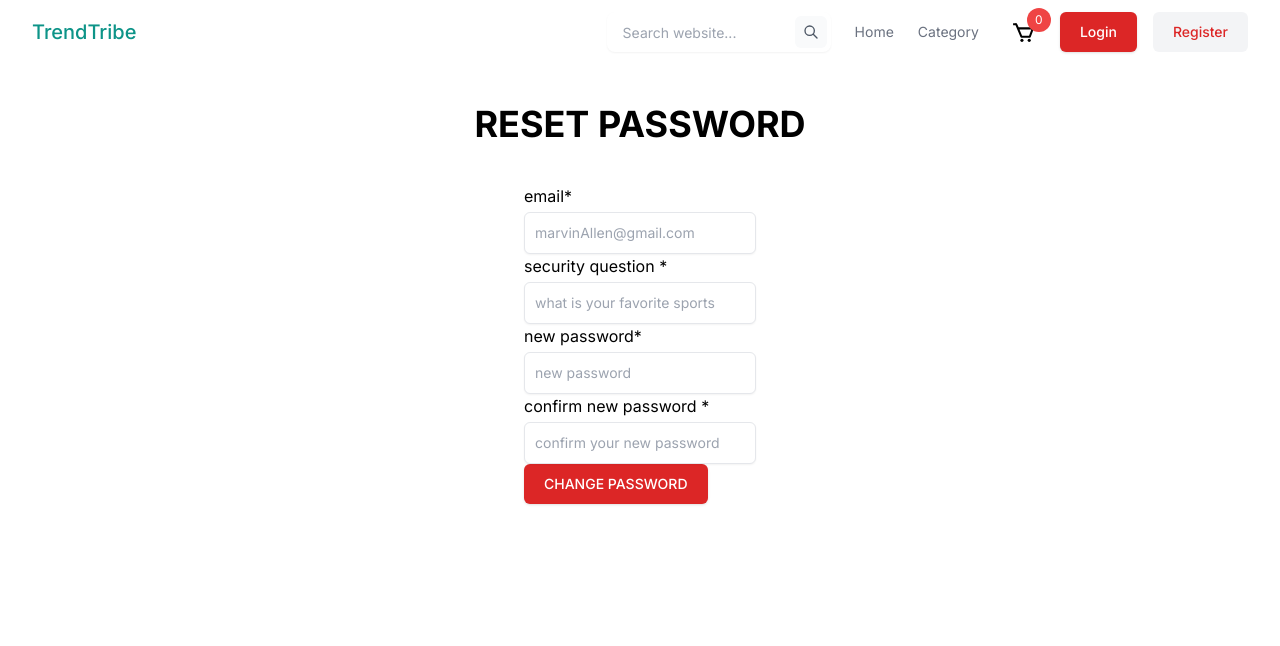
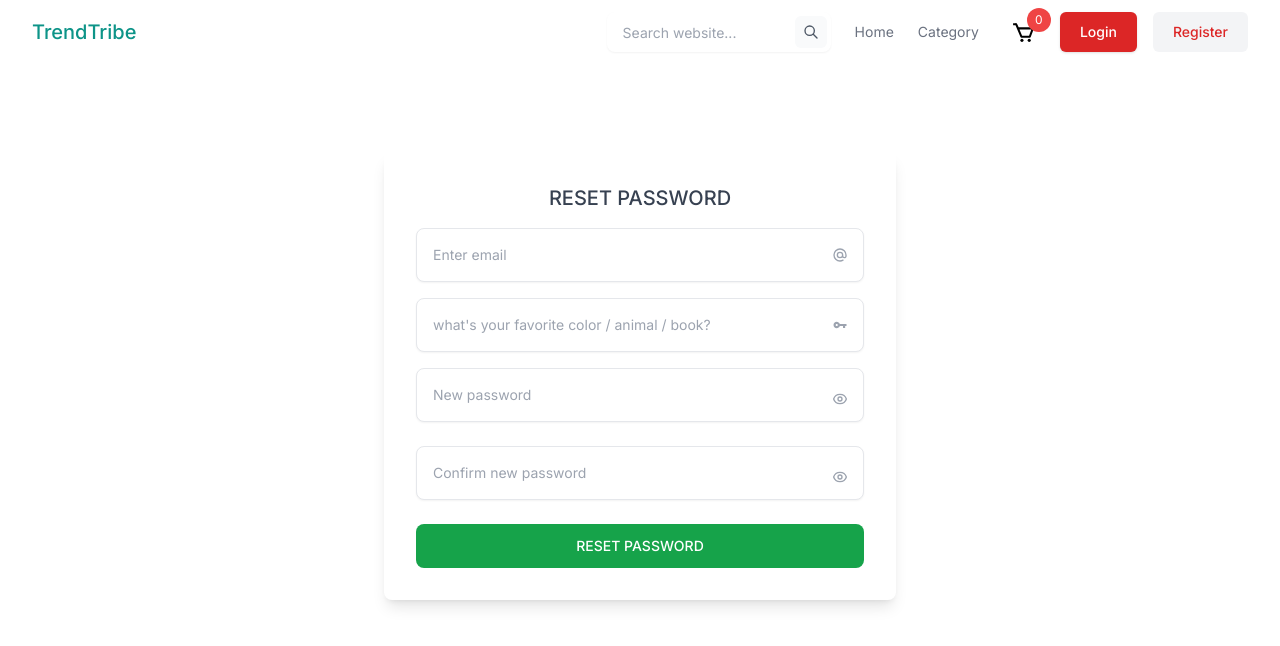
Before and after one commit to okay-himanshu/e-commerce, a React (Vite) app in the folder client/: page /forget-password in a window 1280 px wide. Shown: the top 646 px of the page. Built offline with nearby package versions, Linux system fonts and the light colour scheme; a web font is replaced by a local one.

Commit message:
Reset password re-designed

```diff
--- a/client/src/components/ForgetPassword.jsx
+++ b/client/src/components/ForgetPassword.jsx
@@ -1,6 +1,7 @@
 import React from "react";
 import axios from "axios";
-import { Link, useNavigate } from "react-router-dom";
+import { NavLink, Link, useNavigate } from "react-router-dom";
+import { IoMdKey } from "react-icons/io";
 
 import { useAuth } from "../contexts/auth";
 import { Input, CustomTitle, Button } from "../components";
@@ -34,50 +35,126 @@
   };
   return (
     <>
-      <div className="flex justify-center">
-        <CustomTitle title={"RESET PASSWORD"} />
+      <div className="mx-auto max-w-screen-xl px-4 py-16 sm:px-6 lg:px-8 ">
+        <div className="mx-auto max-w-lg">
+          <form
+            className="mb-0 mt-6 space-y-4 rounded-lg p-4 shadow-lg sm:p-6 lg:p-8"
+            onSubmit={handleSubmit}
+          >
+            <p className="text-center text-xl font-medium text-gray-700">
+              RESET PASSWORD
+            </p>
+
+            <div className="relative">
+              <input
+                type="email"
+                className="w-full border rounded-lg border-gray-200 p-4 pe-12 text-sm shadow-sm focus:outline-green-600"
+                placeholder="Enter email"
+                onChange={(event) => setEmail(event.target.value)}
+              />
+
+              <span className="absolute inset-y-0 end-0 grid place-content-center px-4">
+                <svg
+                  xmlns="http://www.w3.org/2000/svg"
+                  className="h-4 w-4 text-gray-400"
+                  fill="none"
+                  viewBox="0 0 24 24"
+                  stroke="currentColor"
+                >
+                  <path
+                    strokeLinecap="round"
+                    strokeLinejoin="round"
+                    strokeWidth="2"
+                    d="M16 12a4 4 0 10-8 0 4 4 0 008 0zm0 0v1.5a2.5 2.5 0 005 0V12a9 9 0 10-9 9m4.5-1.206a8.959 8.959 0 01-4.5 1.207"
+                  />
+                </svg>
+              </span>
             </div>
-      <div className="flex justify-center items-center mt-10">
-        {/* <img src={login} alt="" className="w-[30rem]" /> */}
-        <form onSubmit={handleSubmit}>
-          <Input
-            htmlFor="email"
-            label={"email*"}
-            type={"email"}
-            value={email}
-            handleChange={(event) => setEmail(event.target.value)}
-            placeholder={"marvinAllen@gmail.com"}
+            <div className="relative">
+              <input
+                type="text"
+                className="w-full border rounded-lg border-gray-200 p-4 pe-12 text-sm shadow-sm focus:outline-green-600"
+                placeholder="what's your favorite color / animal / book?"
+                onChange={(event) => setSecurityQuestion(event.target.value)}
               />
-          <Input
-            htmlFor="security question"
-            label={"security question *"}
-            type={"text"}
-            value={securityQuestion}
-            handleChange={(event) => setSecurityQuestion(event.target.value)}
-            placeholder={"what is your favorite sports"}
+
+              <span className="absolute inset-y-0 end-0 grid place-content-center px-4">
+                <div className="text-gray-400">{<IoMdKey />}</div>
+              </span>
+            </div>
+
+            <div className="relative">
+              <input
+                type="password"
+                className="mb-2 w-full rounded-lg border border-gray-200 p-4 pe-12 text-sm shadow-sm focus:outline-green-600"
+                placeholder="New password"
+                onChange={(event) => setNewPassword(event.target.value)}
               />
-          <Input
-            htmlFor="new password"
-            label={"new password*"}
-            type={"password"}
-            value={newPassword}
-            handleChange={(event) => setNewPassword(event.target.value)}
-            placeholder={"new password"}
+
+              <span className="absolute inset-y-0 end-0 grid place-content-center px-4">
+                <svg
+                  xmlns="http://www.w3.org/2000/svg"
+                  className="h-4 w-4 text-gray-400"
+                  fill="none"
+                  viewBox="0 0 24 24"
+                  stroke="currentColor"
+                >
+                  <path
+                    strokeLinecap="round"
+                    strokeLinejoin="round"
+                    strokeWidth="2"
+                    d="M15 12a3 3 0 11-6 0 3 3 0 016 0z"
                   />
-          <Input
-            htmlFor="confirm new password"
-            label={"confirm new password *"}
-            type={"password"}
-            value={confirmNewPassword}
-            handleChange={(event) => setConfirmNewPassword(event.target.value)}
-            placeholder={"confirm your new password"}
+                  <path
+                    strokeLinecap="round"
+                    strokeLinejoin="round"
+                    strokeWidth="2"
+                    d="M2.458 12C3.732 7.943 7.523 5 12 5c4.478 0 8.268 2.943 9.542 7-1.274 4.057-5.064 7-9.542 7-4.477 0-8.268-2.943-9.542-7z"
                   />
-          <Button
-            title="CHANGE PASSWORD"
-            handleClick={userForgePassword}
-            className="font-semibold bg-color_secondary text-color_white w-full mt-5 hover:scale-105 duration-100 transition-transform"
+                </svg>
+              </span>
+            </div>
+            <div className="relative">
+              <input
+                type="password"
+                className="mb-2 w-full rounded-lg border border-gray-200 p-4 pe-12 text-sm shadow-sm focus:outline-green-600"
+                placeholder="Confirm new password"
+                onChange={(event) => setConfirmNewPassword(event.target.value)}
               />
+
+              <span className="absolute inset-y-0 end-0 grid place-content-center px-4">
+                <svg
+                  xmlns="http://www.w3.org/2000/svg"
+                  className="h-4 w-4 text-gray-400"
+                  fill="none"
+                  viewBox="0 0 24 24"
+                  stroke="currentColor"
+                >
+                  <path
+                    strokeLinecap="round"
+                    strokeLinejoin="round"
+                    strokeWidth="2"
+                    d="M15 12a3 3 0 11-6 0 3 3 0 016 0z"
+                  />
+                  <path
+                    strokeLinecap="round"
+                    strokeLinejoin="round"
+                    strokeWidth="2"
+                    d="M2.458 12C3.732 7.943 7.523 5 12 5c4.478 0 8.268 2.943 9.542 7-1.274 4.057-5.064 7-9.542 7-4.477 0-8.268-2.943-9.542-7z"
+                  />
+                </svg>
+              </span>
+            </div>
+
+            <button
+              onClick={userForgePassword}
+              type="submit"
+              className="block w-full rounded-lg bg-green-600 hover:bg-green-700 duration-75 px-5 py-3 text-sm font-medium text-white"
+            >
+              RESET PASSWORD
+            </button>
           </form>
+        </div>
       </div>
     </>
   );
```
Lines whose indentation alone changed are shown as unchanged.
